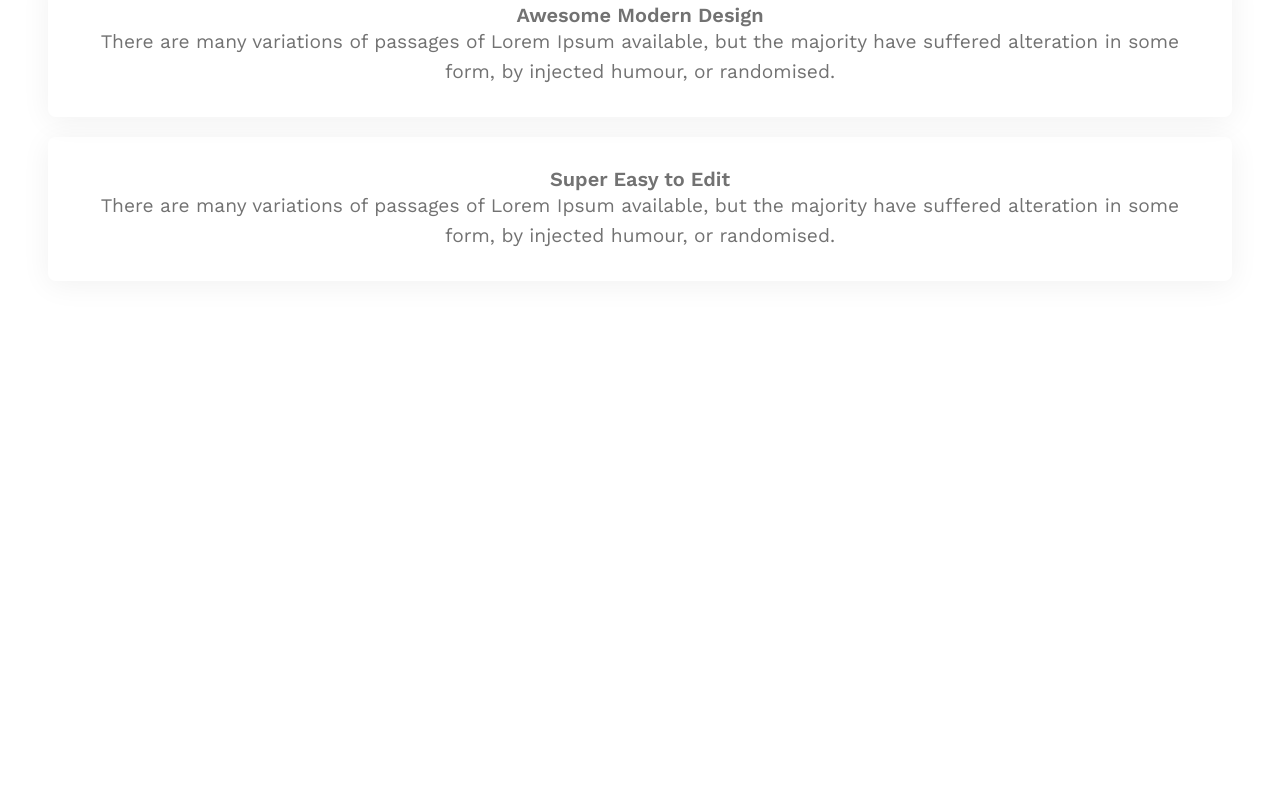
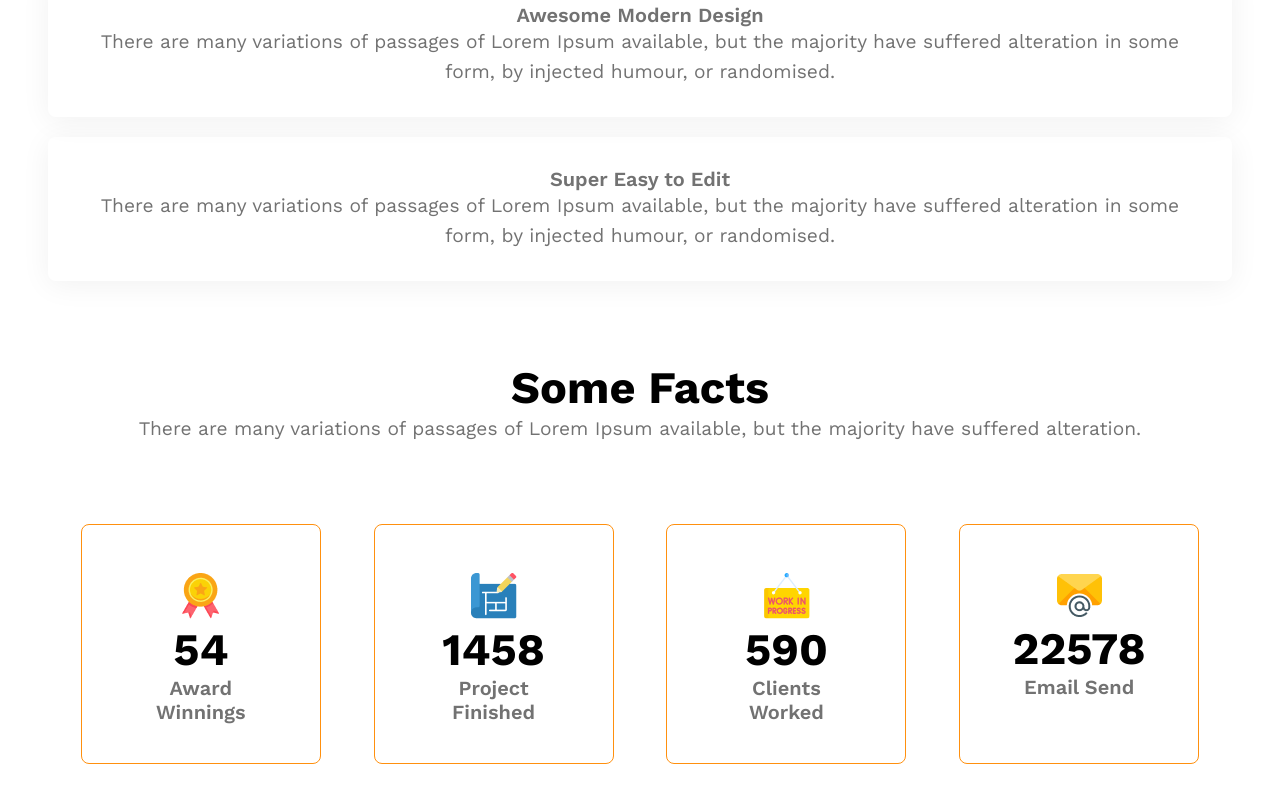
Before and after one commit to rejoanulferdoush/g3-Architecture, a plain HTML site: page index.html in a window 1280 px wide. Shown: the part 4457-5259 px from the top of the page. Before the commit the page ends 4786 px from the top, so only its background shows below. Drawn offline with nearby package versions, Linux system fonts and the light colour scheme; a web font is replaced by a local one.

Commit message:
some fact section is done

```diff
--- a/index.html
+++ b/index.html
@@ -106,6 +106,36 @@
           </div>
          </section>
          <!-- some fact section -->
+          <section>
+            <div class="facts__container">
+              <div class="facts__head">
+                <h2 class="section__tittle">Some Facts</h2>
+                <p class="p__text">There are many variations of passages of Lorem Ipsum available, but the majority have suffered alteration.</p>
+              </div>
+              <div class="fact__card--container">
+                <div class="card__facts">
+                  <img src="/images/icons/ribon.png" alt="ribbon" srcset="">
+                  <h3 class="section__tittle">54</h3>
+                  <p class="section__tittle--two">Award Winnings</p>
+                </div>
+                <div class="card__facts">
+                  <img src="/images/icons/projects.png" alt="projects" srcset="">
+                  <h3 class="section__tittle">1458</h3>
+                  <p class="section__tittle--two">Project Finished</p>
+                </div>
+                <div class="card__facts">
+                  <img src="/images/icons/customers.png" alt="customer" srcset="">
+                  <h3 class="section__tittle">590</h3>
+                  <p class="section__tittle--two">Clients Worked</p>
+                </div>
+                <div class="card__facts">
+                  <img src="/images/icons/email.png" alt="email" srcset="">
+                  <h3 class="section__tittle">22578</h3>
+                  <p class="section__tittle--two">Email Send</p>
+                </div>
+              </div>
+            </div>
+          </section>
        </main>
   </body>
 </html>
--- a/styles/media.css
+++ b/styles/media.css
@@ -91,4 +91,15 @@
     bottom: 2rem;
     left: 40%;
   }
+  /* some facts media */
+  .facts__container {
+    margin-top: 10vh;
+  }
+  .fact__card--container {
+    flex-wrap: wrap;
+    gap: 20px;
+  }
+  .facts__head{
+    text-align: center;
+  }
 }
--- a/styles/style.css
+++ b/styles/style.css
@@ -149,7 +149,7 @@ header {
   align-items: center;
   gap: 1.5rem;
 }
-.image__grid{
+.image__grid {
   display: grid;
   grid-template-columns: repeat(2, 1fr);
   grid-template-rows: repeat(2, 1fr);
@@ -176,10 +176,10 @@ header {
   border-radius: 8px;
   box-shadow: 0px 4px 30px 0px rgba(0, 0, 0, 0.06);
 }
-.offer__left{
+.offer__left {
   width: 40%;
 }
-.offer__right{
+.offer__right {
   width: 50%;
   position: relative;
 }
@@ -192,7 +192,7 @@ header {
   background-size: cover;
   object-fit: cover;
 }
-.big__badge{
+.big__badge {
   background-color: var(--primary-color);
   padding: 1.5rem;
   text-align: center;
@@ -202,7 +202,25 @@ header {
   border-radius: 8px;
   color: var(--text-and-bg-color-white);
 }
-.years{
+.years {
   font-size: clamp(1.5rem, calc(1rem + 2vw), 3rem);
   font-weight: 600;
 }
+/* some fact section */
+.facts__container {
+  margin-top: 15vh;
+}
+.fact__card--container {
+  display: flex;
+  justify-content: space-evenly;
+  align-items: center;
+  margin-top: 10vh;
+}
+.card__facts {
+  width: 15rem;
+  height: 15rem;
+  border: 1px solid rgb(255, 144, 14);
+  border-radius: 8px;
+  text-align: center;
+  padding: clamp(2.8125rem, calc(1rem + 2.5vw), 3rem);
+}
```
